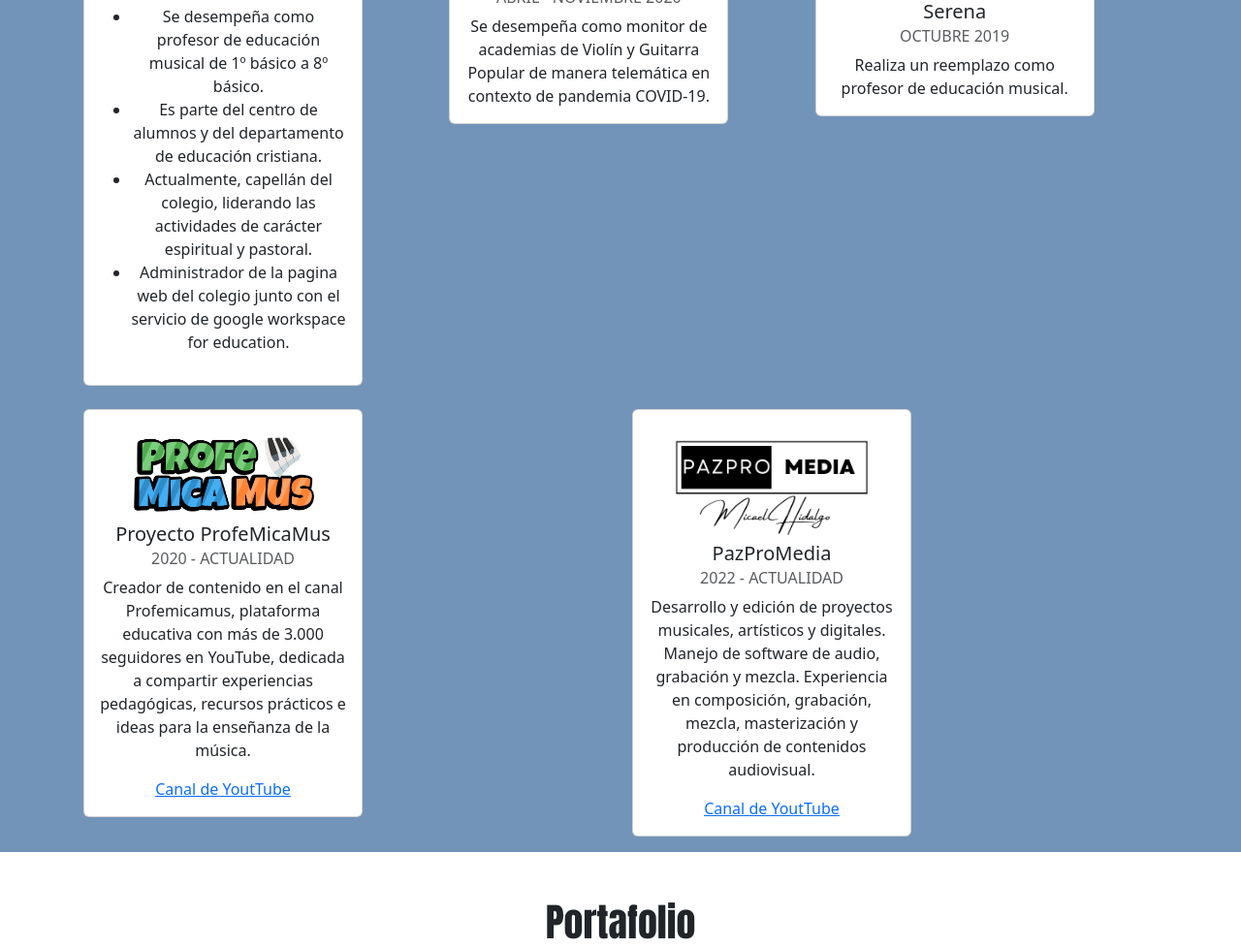
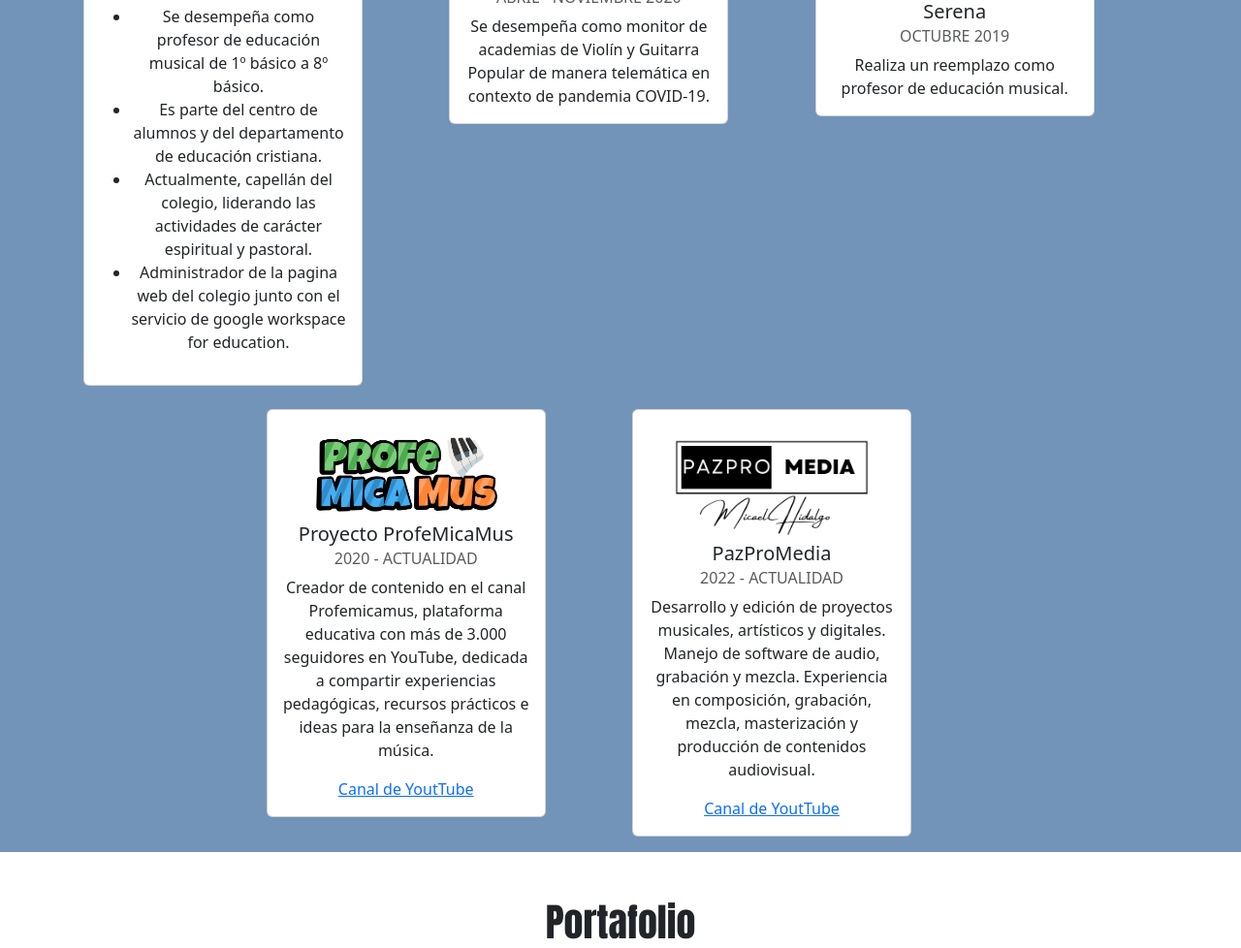
Before and after one commit to micaelhg/micaelhg.github.io, a plain HTML site: page index.html in a window 1280 px wide. Shown: the part 1368-2346 px from the top of the page at 97% size. Drawn offline with nearby package versions, Linux system fonts and the light colour scheme.

Commit message:
cambios menores

```diff
--- a/index.html
+++ b/index.html
@@ -113,8 +113,8 @@
         <div id="experiencia" class="container-fluid fondoColor3 pt-5 text-center">
             <h1 class="tipografiaAnton">Experiencia</h1>
             <div class="container p-3">
-                <div class="row g-4">
-                    <div class="col">
+                <div class="row  justify-content-center">
+                    <div class="col-12 col-md-6 col-lg-4">
                         <div class="card" style="width: 18rem;">
                             <div class="card-body">
                                 <div class="container">
@@ -133,7 +133,7 @@
                             </div>
                         </div>
                     </div>
-                    <div class="col">
+                    <div class="col-12 col-md-6 col-lg-4">
                         <div class="card" style="width: 18rem;">
                             <div class="card-body">
                                 <div class="container">
@@ -146,7 +146,7 @@
                             </div>
                         </div>
                     </div>
-                    <div class="col">
+                    <div class="col-12 col-md-6 col-lg-4">
                         <div class="card" style="width: 18rem;">
                             <div class="card-body">
                                 <div class="container">
@@ -160,8 +160,8 @@
                         </div>
                     </div>
                 </div>
-                <div class="row g-4 pt-4">
-                    <div class="col">
+                <div class="row pt-4 justify-content-center">
+                    <div class="col-12 col-md-6 col-lg-4">
                         <div class="card" style="width: 18rem;">
                             <div class="card-body">
                                  <img src="./assets/img/Logo profemicamus.png" alt="logoag"
@@ -174,7 +174,7 @@
                             </div>
                         </div>
                     </div>
-                    <div class="col">
+                    <div class="col-12 col-md-6 col-lg-4">
                         <div class="card" style="width: 18rem;">
                             <div class="card-body">
                                 <img src="./assets/img/Pazpromedia.png" alt="logoag" height="120px">
```
